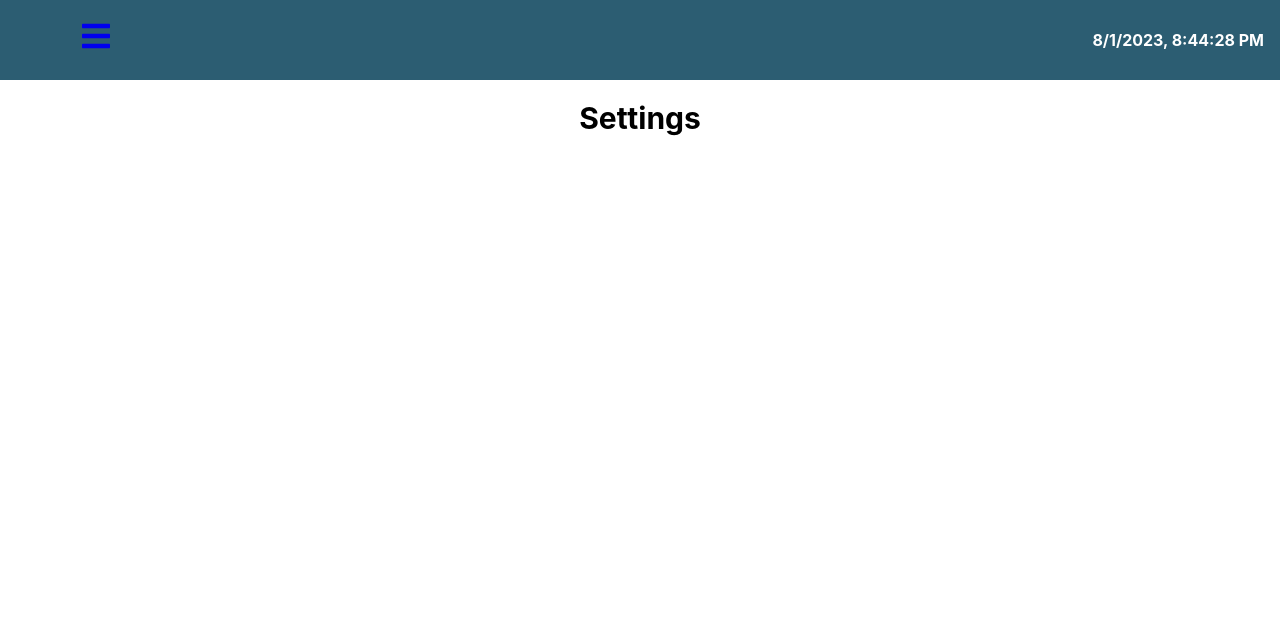
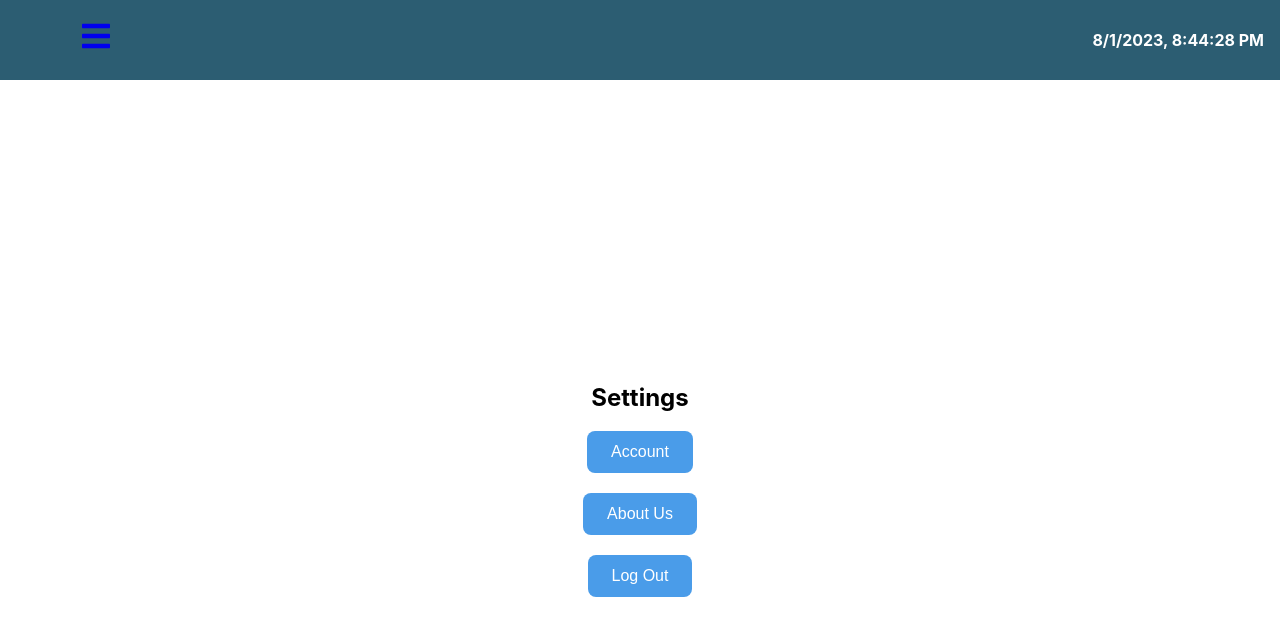
Before and after one commit to ijyapu/Personal-Finance-Application, a React (Create React App) app: page /settings in a window 1280 px wide. Shown: the top 636 px of the page. Built offline with nearby package versions, Linux system fonts and the light colour scheme.

Commit message:
Update Settings.js

```diff
--- a/src/pages/Settings.js
+++ b/src/pages/Settings.js
@@ -1,11 +1,24 @@
-import React from 'react'
+import React from 'react';
+import { Link } from 'react-router-dom';
+import '../styles/Settings.css'; // Import your CSS file for custom styling
 
-function Settings() {
+const Settings = () => {
   return (
-    <div className='settings'>
-        <h1>Settings</h1>
+    <div className="settings-container">
+      <h2>Settings</h2>
+      <div className="settings-buttons">
+        <Link to="/account">
+          <button className="settings-button">Account</button>
+        </Link>
+        <Link to="/about">
+          <button className="settings-button">About Us</button>
+        </Link>
+        <Link to="/logout">
+          <button className="settings-button">Log Out</button>
+        </Link>
+      </div>
     </div>
-  )
-}
+  );
+};
 
-export default Settings
+export default Settings;
```
